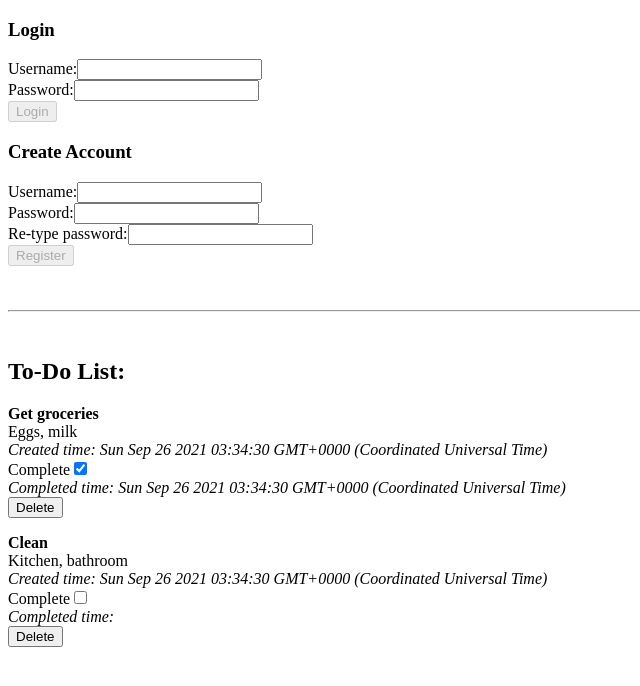
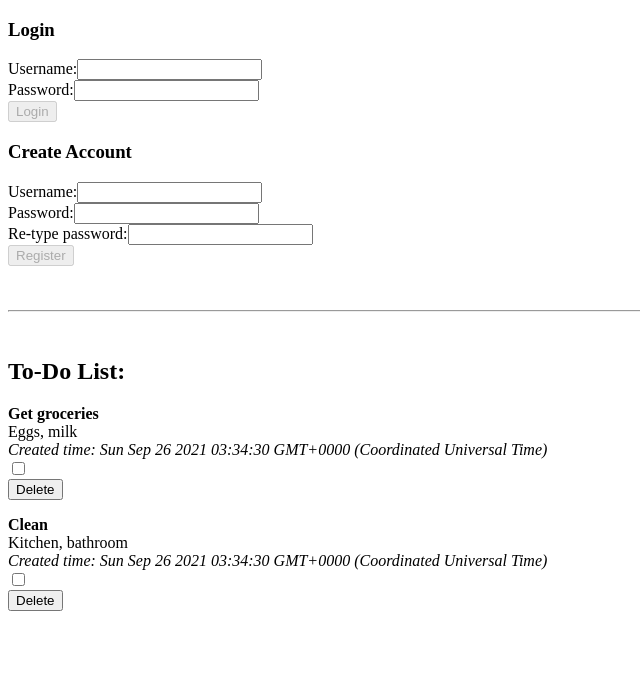
Before and after one commit to oliviagrace12/react-todo, a React (Create React App) app: page / in a window 1280 px wide. Shown: the top 686 px of the page, without its empty margins (0-640 px from the left). Built offline with nearby package versions, Linux system fonts and the light colour scheme.

Commit message:
id instead of title

```diff
--- a/src/App.js
+++ b/src/App.js
@@ -11,14 +11,17 @@ function App() {
       title: "Get groceries",
       description: "Eggs, milk",
       createdTime: Date(),
-      complete: "true",
-      completedTime: Date(),
+      complete: false,
+      completedTime: undefined,
+      key: "key1"
     },
     {
       title: "Clean",
       description: "Kitchen, bathroom",
       createdTime: Date(),
-      complete: "false"
+      complete: false,
+      completedTime: undefined,
+      key: "key2"
     }
   ]
 
@@ -36,9 +39,9 @@ function App() {
   if (state.user) {
     return (
       <div>
-        <UserBar user={user} dispatchUser={dispatch} />
+        <UserBar user={user} dispatch={dispatch} />
         <br /><br /><hr /><br />
-        <CreateItem user={user} items={state.items} dispatch={dispatch} />
+        <CreateItem dispatch={dispatch} />
         <ItemList items={items} dispatch={dispatch} />
       </div>
     )
--- a/src/CreateItem.js
+++ b/src/CreateItem.js
@@ -10,7 +10,7 @@ export default function CreateItem({ dispatch }) {
     return (
         <div>
             <h3>Create a new To-Do Item:</h3>
-            <form onSubmit={e => { e.preventDefault(); dispatch({ type: "CREATE_ITEM", title: formData.title, description: formData.description, dispatch: dispatch }); }}>
+            <form onSubmit={e => { e.preventDefault(); dispatch({ type: "CREATE_ITEM", title: formData.title, description: formData.description, dispatch: dispatch, }); }}>
                 <div>
                     <label htmlFor="create-title">Title: </label>
                     <input type="text" value={formData.title} onChange={e => setFormData({ ...formData, title: e.target.value })} name="create-title" id="create-title" />
--- a/src/Item.js
+++ b/src/Item.js
@@ -1,21 +1,16 @@
 import React from 'react'
 
-export default function Item({ title, description, complete, createdTime, completedTime, dispatch }) {
+export default function Item({ title, description, complete, createdTime, completedTime, dispatch, itemId }) {
 
     return (
         <div>
-            <b>{title} </b>
+            <b>{title} <br /></b>
+            <>{description} <br /></>
+            <i>Created time:  {createdTime} <br /></i>
+            <input type="checkbox" onClick={e => { dispatch({ type: 'TOGGLE_ITEM', complete: !complete, itemId: itemId }) }}></input>
+            {complete && <i>Completed time: {completedTime}</i>}
             <br />
-            <>{description} </>
-            <br />
-            <i>Created time:  {createdTime}</i>
-            <form onChange={e => dispatch({ type: "TOGGLE_ITEM", title, description, complete, createdTime, completedTime, dispatch })}>
-                <label htmlFor="isCompleted">Complete</label>
-                <input name="isCompleted" type="checkbox" checked={complete === "true"} />
-            </form>
-            <i>Completed time: {completedTime}</i>
-            <br />
-            <button onClick={e => dispatch({ type: "DELETE_ITEM", title })}>Delete</button>
+            <button onClick={e => { dispatch({ type: 'DELETE_ITEM', itemId: itemId }) }}>Delete</button>
             <p />
         </div>
     )
--- a/src/ItemList.js
+++ b/src/ItemList.js
@@ -1,7 +1,7 @@
 import React from 'react'
 import Item from './Item'
 
-export default function ItemList({ items = [], dispatch }) {
+export default function ItemList({ items, dispatch }) {
     return (
         <div>
             <h2>To-Do List: </h2>
@@ -10,8 +10,9 @@ export default function ItemList({ items = [], dispatch }) {
                 description={it.description}
                 complete={it.complete}
                 createdTime={it.createdTime}
+                completedTime={it.completedTime}
                 dispatch={dispatch}
-                key={i}
+                itemId={i}
             />)}
         </div>
     )
--- a/src/reducers.js
+++ b/src/reducers.js
@@ -13,20 +13,24 @@ function userReducer(state, action) {
 function itemReducer(state, action) {
     switch (action.type) {
         case 'CREATE_ITEM':
-            const newItem = { title: action.title, description: action.description, complete: "false", createdTime: Date() }
+            const newItem = {
+                title: action.title,
+                description: action.description,
+                complete: false,
+                createdTime: Date(),
+                completedTime: undefined
+            }
             return [newItem, ...state]
         case 'TOGGLE_ITEM':
-            return state.map(it => {
-                if (it.title === action.title && it.complete === "false") {
-                    return { title: action.title, description: action.description, createdTime: action.createdTime, complete: "true", completedTime: Date() }
-                } else if (it.title === action.title && it.complete === "true") {
-                    return { title: action.title, description: action.description, createdTime: action.createdTime, complete: "false", completedTime: null }
-                } else {
-                    return it
+            return state.map((item, i) => {
+                if (i === action.itemId) {
+                    item.complete = action.complete
+                    item.completedTime = Date();
                 }
+                return item
             })
         case 'DELETE_ITEM':
-            return state.filter(it => it.title !== action.title)
+            return state.filter((item, i) => i !== action.itemId)
         default:
             return state
     }
```
